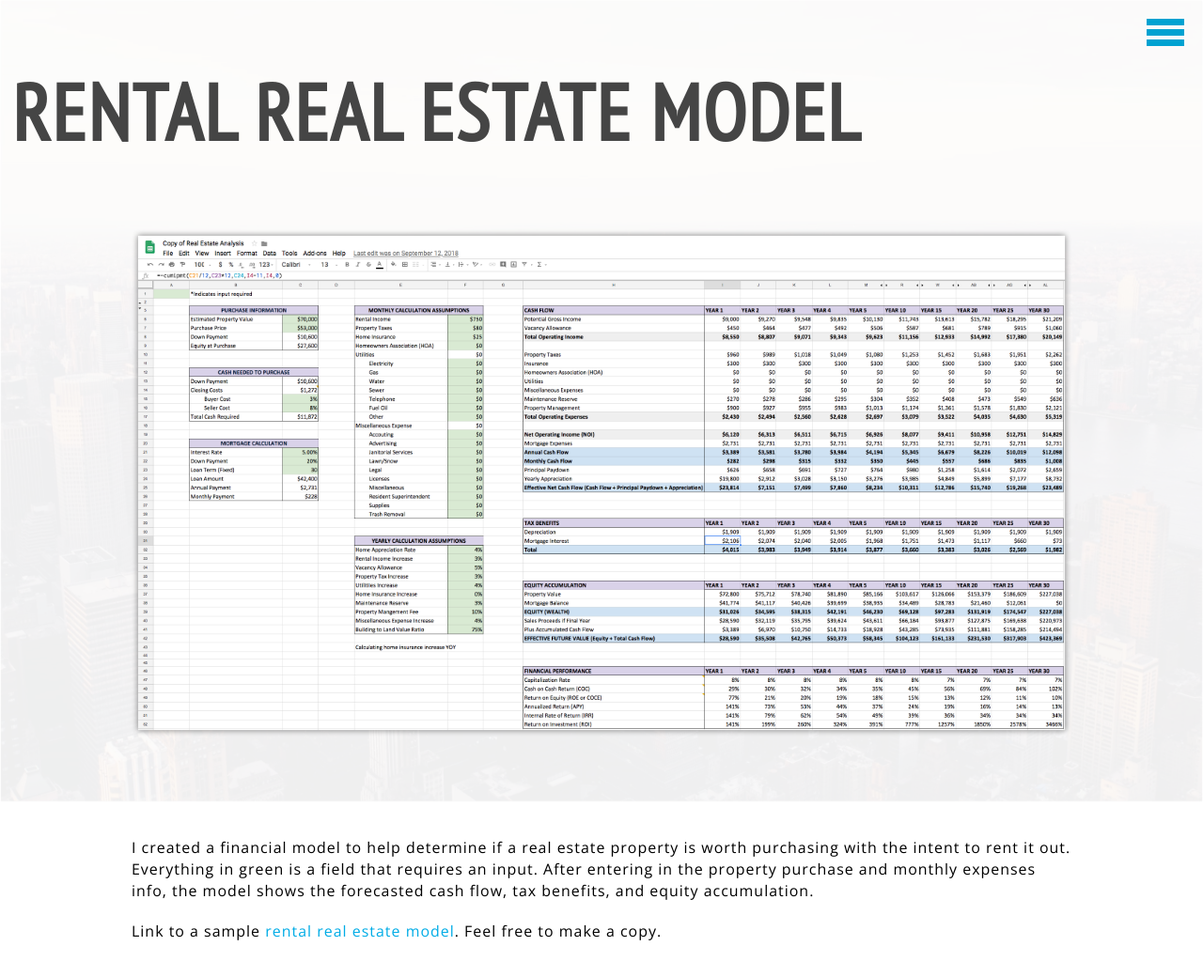
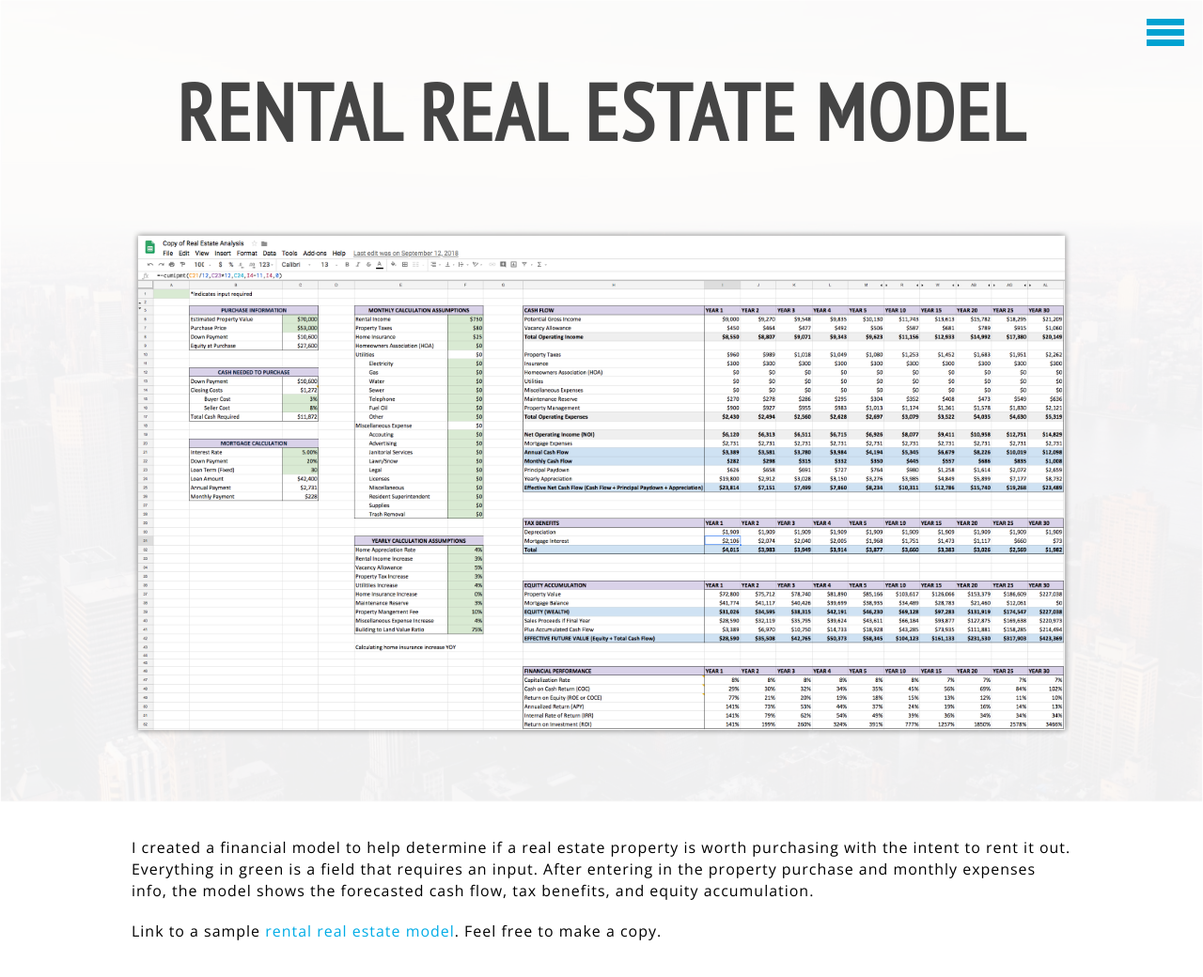
Before and after one commit to ronnie21/ronakpatel.co, a Jekyll site: the page rentalrealestate.html, which Jekyll copies as it is, in a window 1280 px wide. Shown: the top 1040 px of the page at 94% size. Built offline with Jekyll 4.4.1, drawn with Linux system fonts in a browser that asks for light colours.

Commit message:
text align

```diff
--- a/drone.html
+++ b/drone.html
@@ -67,6 +67,7 @@
 
 			<p>&nbsp;
 
+		<div id="body-text">
 			<p>
 			Capturing the moment - a laugh, a smile, a surprise. A brief time in our existence that we want to capture, save, and live again someday. This can be simply done with any smartphone. Crisp, vivid photos and videos of some the greatest moments in one's life only a pocket away.
 			</p>
@@ -78,6 +79,7 @@
 			<p>
 			In an attempt to stretch my imagination, I learned how to operate a drone. Initially, my shots were all over the place, but with practice, I was able to capture more fluid, cinematic footage. After a few months, I had built up a treasure trove of raw .MOV files. With the help of a few YouTube videos, I learned basic color grading and film editing. I've added some photos and videos I've had the opportunity to take while flying my drone.
 			</p>
+		</div>
 
 			<p>&nbsp;
 			<p>&nbsp;
--- a/style.css
+++ b/style.css
@@ -271,7 +271,7 @@
 	#about, #project-content{
 		overflow: hidden;
 		padding: 5% 0 0 0;
-		text-align: left;
+		text-align: center;
 	}
 	#body-text{
 		overflow: hidden;
```
